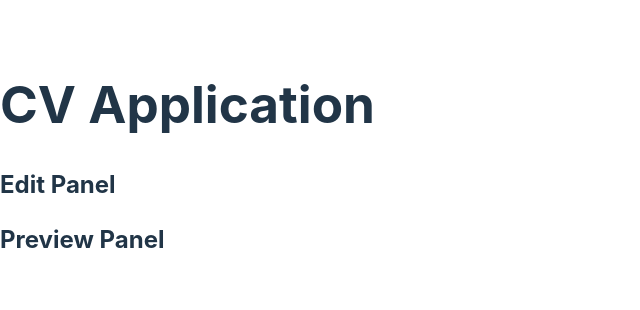
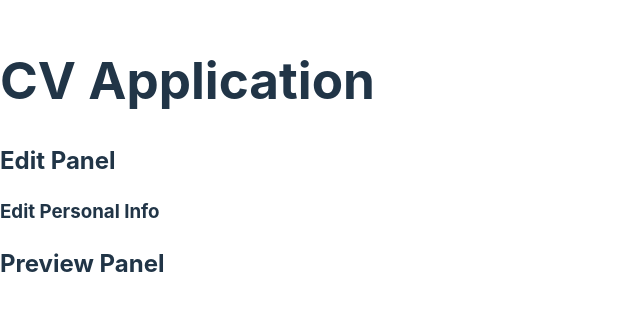
Before and after one commit to frarosset/cv-application, a React (Vite) app: page / in a window 1280 px wide. Shown: the part 240-550 px from the top of the page, without its empty margins (0-640 px from the left). Built offline with nearby package versions, Linux system fonts and the light colour scheme.

Commit message:
feat(EditPersonalInfoPanel): initialize EditPersonalInfoPanel component
The component currently just shows an h3 heading wrapped into a div.

The component is set in the EditPanel component.

```diff
--- a/src/components/EditPanel.jsx
+++ b/src/components/EditPanel.jsx
@@ -1,7 +1,10 @@
+import EditPersonalInfoPanel from "./EditPersonalInfoPanel.jsx";
+
 function EditPanel() {
   return (
     <div className="edit-panel">
       <h2>Edit Panel</h2>
+      <EditPersonalInfoPanel />
     </div>
   );
 }
--- /dev/null
+++ b/src/components/EditPersonalInfoPanel.jsx
@@ -0,0 +1,9 @@
+function EditPersonalInfoPanel() {
+  return (
+    <div className="edit-personal-info-panel">
+      <h3>Edit Personal Info</h3>
+    </div>
+  );
+}
+
+export default EditPersonalInfoPanel;
```
